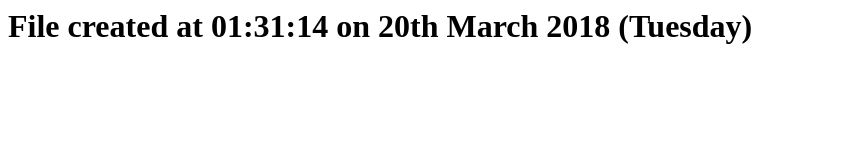
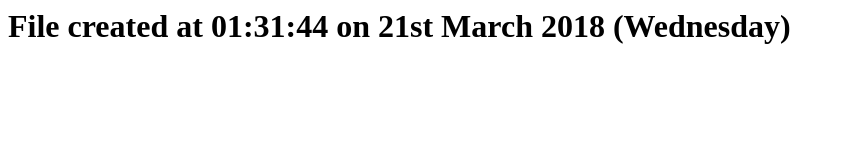
Before and after one commit to sole/publish-and-cron, a plain HTML site: page index.html in a window 1280 px wide. Shown: the whole page, without its empty margins (0-845 px from the left). Drawn offline with Linux system fonts and the light colour scheme.

Commit message:
Built from commit 9921361ec153f92ea03c2b71ecfaecc8a2d7d6eb

```diff
--- a/index.html
+++ b/index.html
@@ -1 +1 @@
-<h1>File created at 01:31:14 on 20th March 2018 (Tuesday)</h1>
+<h1>File created at 01:31:44 on 21st March 2018 (Wednesday)</h1>
```
